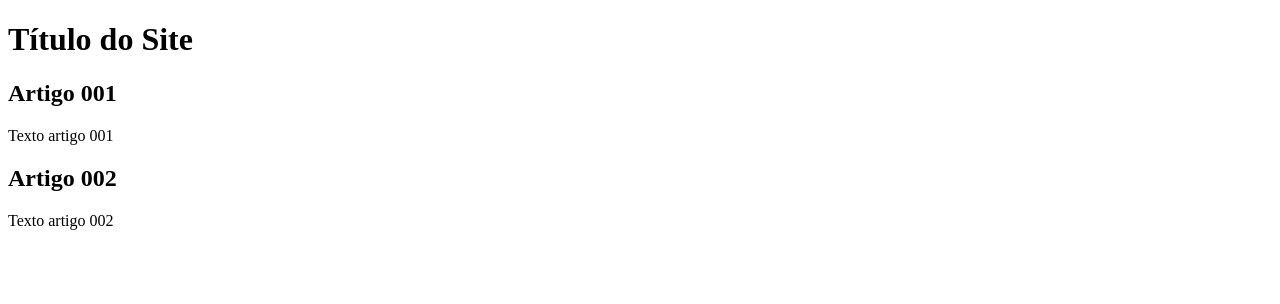
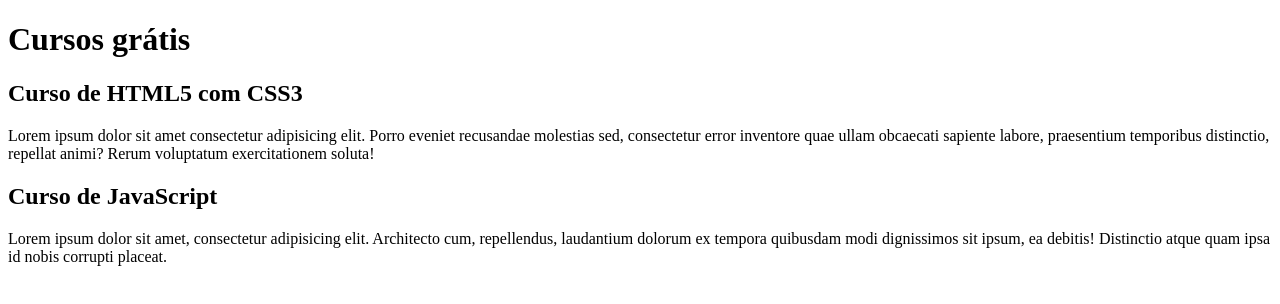
Before and after one commit to David-Samuel/projeto-site, a plain HTML site: page index.html in a window 1280 px wide. Drawn offline with Linux system fonts and the light colour scheme.

Commit message:
Comecei a escrever o conteúdo

```diff
--- a/index.html
+++ b/index.html
@@ -8,15 +8,15 @@
 <body>
     <main>
         <header>
-            <h1>Título do Site</h1>
+            <h1>Cursos grátis</h1>
         </header>
         <article>
-            <h2>Artigo 001</h2>
-            <p>Texto artigo 001</p>
+            <h2>Curso de HTML5 com CSS3</h2>
+            <p>Lorem ipsum dolor sit amet consectetur adipisicing elit. Porro eveniet recusandae molestias sed, consectetur error inventore quae ullam obcaecati sapiente labore, praesentium temporibus distinctio, repellat animi? Rerum voluptatum exercitationem soluta!</p>
         </article>
         <article>
-            <h2>Artigo 002</h2>
-            <p>Texto artigo 002</p>
+            <h2>Curso de JavaScript</h2>
+            <p>Lorem ipsum dolor sit amet, consectetur adipisicing elit. Architecto cum, repellendus, laudantium dolorum ex tempora quibusdam modi dignissimos sit ipsum, ea debitis! Distinctio atque quam ipsa id nobis corrupti placeat.</p>
         </article>
     </main>
 </body>
```
